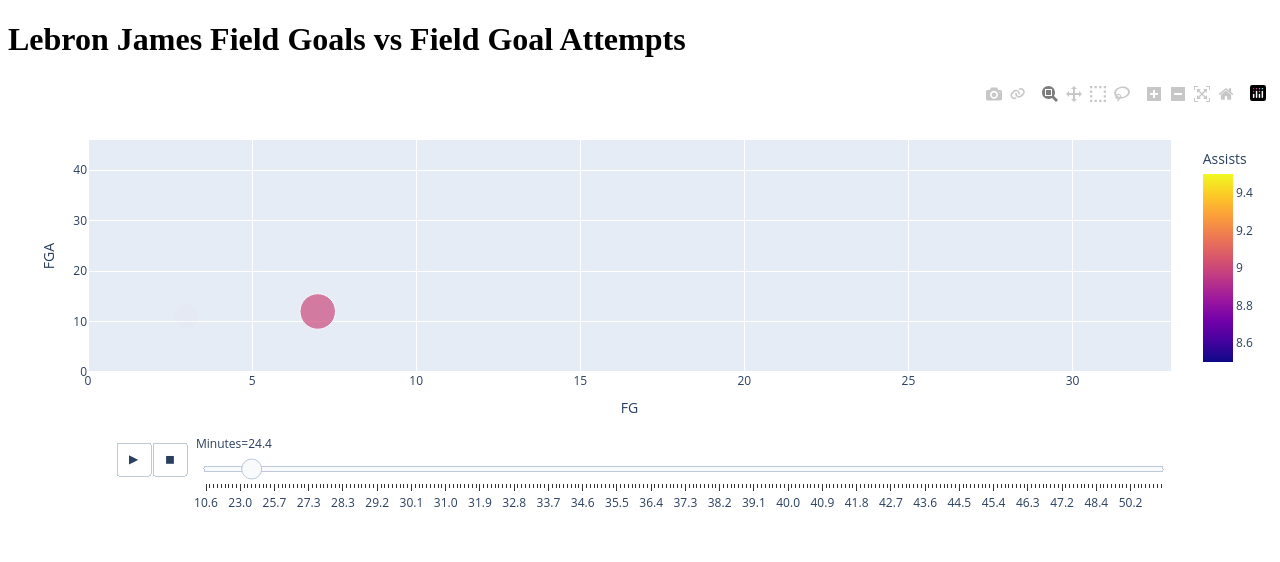
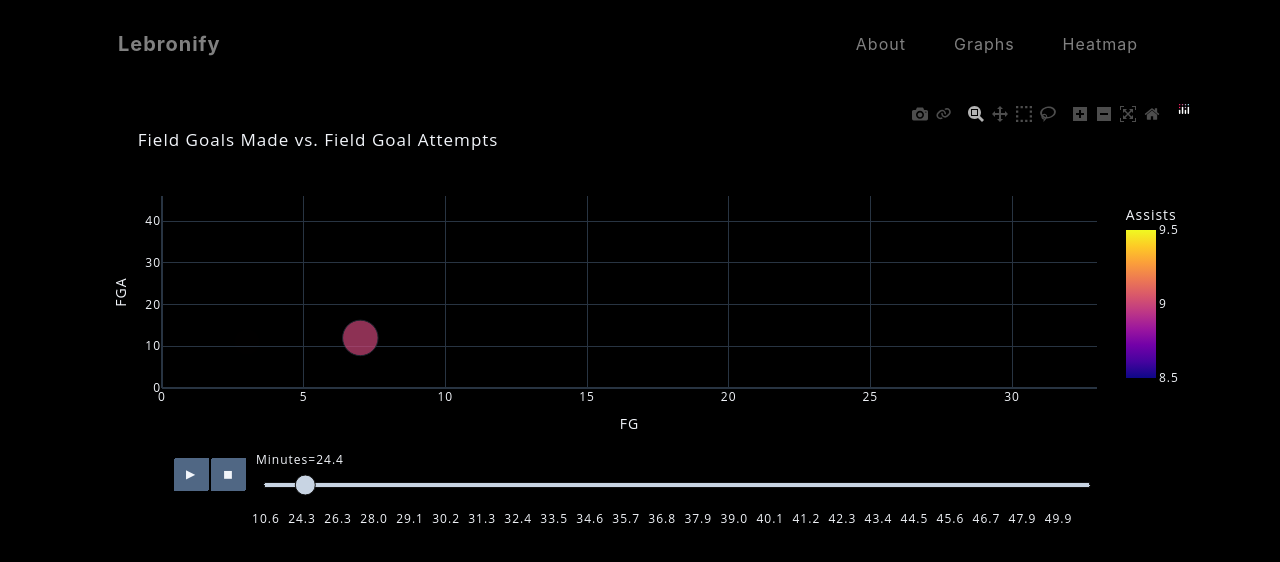
Before and after one commit to Arq0n/Lebronify, a Flask app: page /animatedscatter in a window 1280 px wide. Shown: the top 562 px of the page. Run offline with Flask 3, Linux system fonts and the light colour scheme; some libraries are stand-ins or nearby versions.

Commit message:
Lebronify 1/25

```diff
--- a/src/interactiveplot.py
+++ b/src/interactiveplot.py
@@ -35,7 +35,7 @@
         df,
         x="FGA",
         y="FG",
-        title="LeBron James: Field Goals Made vs. Field Goal Attempts",
+        title="Field Goals Made vs. Field Goal Attempts",
         labels={"FGA": "Field Goal Attempts (FGA)", "FG": "Field Goals Made (FG)"},
         template="plotly_white"
     )
@@ -106,6 +106,7 @@
     # Sort the DataFrame by 'Minutes' to ensure the animation progresses in sorted order
     df = df.sort_values(by="Minutes")
 
+
     # Create the animated scatter plot
     fig = px.scatter(
         df,
@@ -119,9 +120,14 @@
         log_x=False,                 # Linear scale for x-axis
         size_max=45,                 # Maximum size for bubbles
         range_x=[0, df["FG"].max() + 10],  # Adjust X-axis range
-        range_y=[0, df["FGA"].max() + 10]  # Adjust Y-axis range
+        range_y=[0, df["FGA"].max() + 10],  # Adjust Y-axis range
+        title="Field Goals Made vs. Field Goal Attempts"
     )
-
+    fig.layout.template = "plotly_dark"
+    fig.update_layout(
+        paper_bgcolor="black",
+        plot_bgcolor="black",
+    )
     # Convert plot to HTML
     graph_html = fig.to_html(full_html=False)
 
@@ -242,7 +248,7 @@
     fig.layout.template = "plotly_dark"
     # Update layout for improved look
     fig.update_layout(
-        title="LeBron James vs Michael Jordan Career Averages",
+        title=dict(text="LeBron James vs Michael Jordan Career Averages"),
         xaxis=dict(title='Statistics'),
         yaxis=dict(title='Values'),
         barmode='group',
@@ -250,7 +256,7 @@
         height=600,  # Increased height for better appearance
         paper_bgcolor="black",
         plot_bgcolor="black",
-        title_font=dict(size=24, color="black"),
+        title_font=dict(size=24, color="white"),
         legend=dict(
             x=1.05,  # Move the legend outside the chart area
             y=1,
--- a/src/templates/animatedscatter.html
+++ b/src/templates/animatedscatter.html
@@ -3,12 +3,29 @@
 <head>
     <meta charset="UTF-8">
     <meta name="viewport" content="width=device-width, initial-scale=1.0">
+    <link rel="stylesheet" href="https://cdn.jsdelivr.net/npm/bootstrap@4.3.1/dist/css/bootstrap.min.css" integrity="sha384-ggOyR0iXCbMQv3Xipma34MD+dH/1fQ784/j6cY/iJTQUOhcWr7x9JvoRxT2MZw1T" crossorigin="anonymous">
+    <link href="../static/css/styles.css" rel="stylesheet" />
+    <script src="../static/js/scripts.js"></script>
     <title>Lebron James Stats Animation</title>
 </head>
 <body>
-    <h1>Lebron James Field Goals vs Field Goal Attempts</h1>
+    <nav class="navbar navbar-expand-lg navbar-light fixed-top" id="mainNav">
+        <div class="container px-4 px-lg-5">
+            <a class="navbar-brand" href="/">Lebronify</a>
+            <button class="navbar-toggler navbar-toggler-right" type="button" data-bs-toggle="collapse" data-bs-target="#navbarResponsive" aria-controls="navbarResponsive" aria-expanded="false" aria-label="Toggle navigation">
+                Menu
+                <i class="fas fa-bars"></i>
+            </button>
+            <div class="collapse navbar-collapse" id="navbarResponsive">
+                <ul class="navbar-nav ms-auto">
+                    <li class="nav-item"><a class="nav-link" href="/#about">About</a></li>
+                    <li class="nav-item"><a class="nav-link" href="/#graphs">Graphs</a></li>
+                    <li class="nav-item"><a class="nav-link" href="/heatmap">Heatmap</a></li>
+                </ul>
+            </div>
+        </div>
+    </nav>
 
-    <!-- Render the animated scatter plot here -->
-    <div>{{ plot | safe }}</div>
+    <div class="container mt-5 pt-5">{{ plot | safe }}</div>
 </body>
 </html>
--- a/src/templates/heatmap.html
+++ b/src/templates/heatmap.html
@@ -36,9 +36,9 @@
             </button>
             <div class="collapse navbar-collapse" id="navbarResponsive">
                 <ul class="navbar-nav ms-auto">
+                    <li class="nav-item"><a class="nav-link" href="/#about">About</a></li>
                     <li class="nav-item"><a class="nav-link" href="/#graphs">Graphs</a></li>
                     <li class="nav-item"><a class="nav-link" href="/heatmap">Heatmap</a></li>
-                    <li class="nav-item"><a class="nav-link" href="/lvj">GOAT Debate</a></li>
                 </ul>
             </div>
         </div>
@@ -49,8 +49,8 @@
             <div class="plot-container">
                 {{ plot|safe }}
             </div>
-          <div class="text-container ml-2 mr-2" style="color: white">
-                <p>
+          <div class="text-container ml-2 mr-2">
+                <p class="text-white-50">
                     Lebron is a consistent and reliable player for his team. As the game time progresses, his stats get better and better. This shows how Lebron outperforms his opponents through his endurance and will to win.
                 </p>
           </div>
```
Also changed, not shown: src/templates/index.html (+16 -3 lines), src/templates/lvj.html (+4 -4 lines), src/templates/scatter.html (+1 -7 lines).
